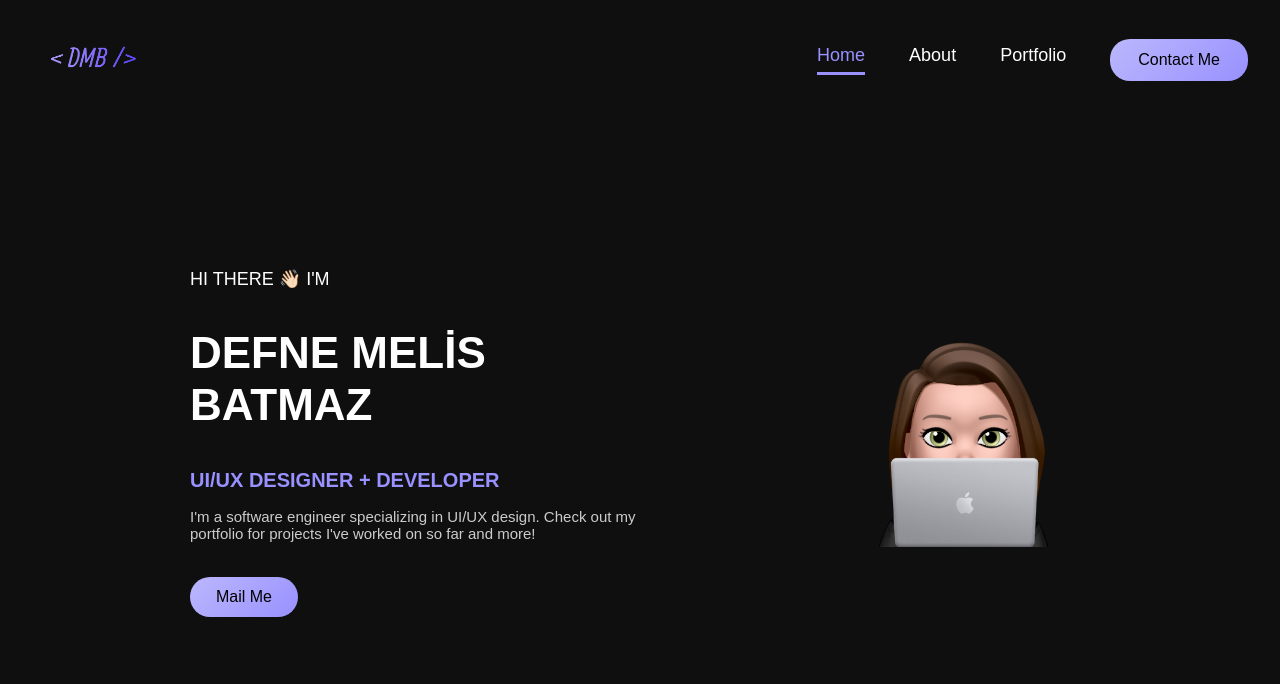
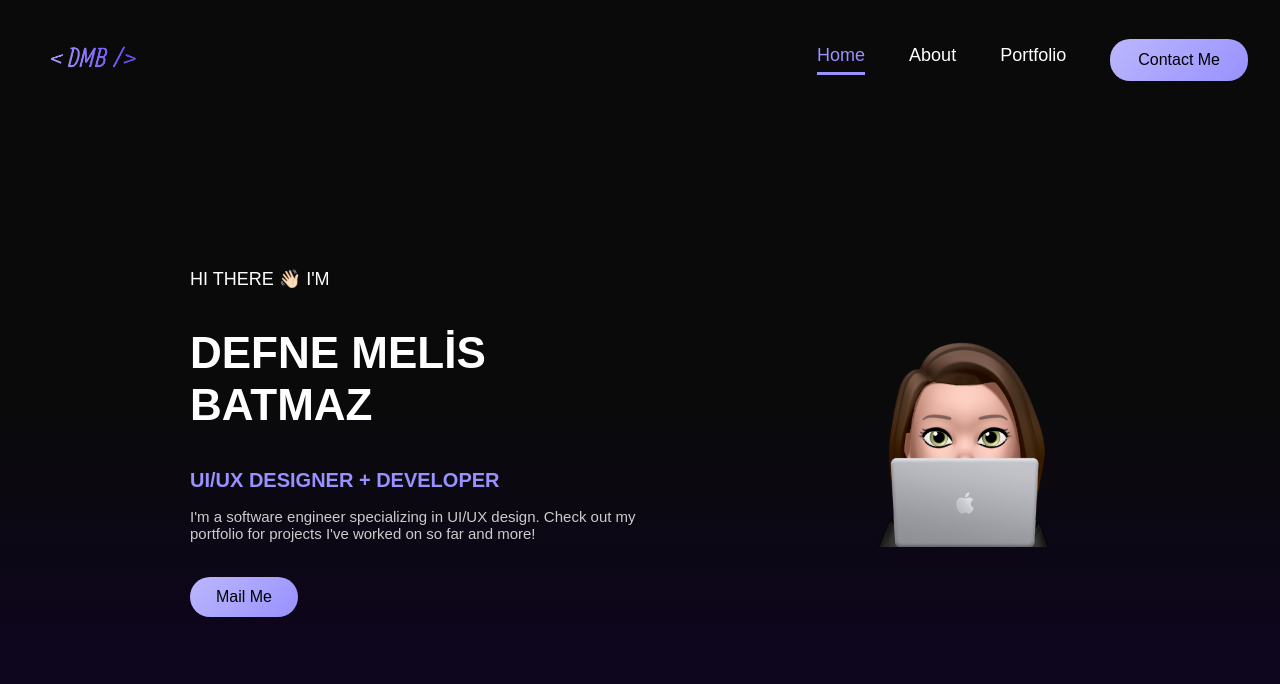
Before and after one commit to dmbatmazz/My_Portfolio_App, a React (Create React App) app: page / in a window 1280 px wide. Shown: the top 684 px of the page. Built offline with nearby package versions, Linux system fonts and the light colour scheme.

Commit message:
bg color

```diff
--- a/src/App.css
+++ b/src/App.css
@@ -1,6 +1,6 @@
 /* --- Renk Değişkenleri (işlev odaklı) --- */
 :root {
-  --bg-main: #1e1e1e;          /* Genel arka plan */
+  --bg-main: #0a0a0a;          /* Genel arka plan */
   --text-main: white;           /* Ana metin rengi */
   --text-muted: #ccc;           /* Açık gri/metin açıklama rengi */
 
@@ -12,15 +12,17 @@
 
   --hero-role: #9891ff;         /* Hero bölümündeki rol rengi */
 }
-
 /* --- Genel Stil --- */
-body {
+html, body {
   margin: 0;
   padding: 0;
+  height: 100%; /* ekran yüksekliğini zorla */
+  min-height: 100vh; /* en az tüm ekran kadar olsun */
   font-family: 'Poppins', sans-serif;
-  background-color: var(--bg-main);
+  background: linear-gradient(to bottom, #0a0a0a, #0a0a0a, #100329);
   color: var(--text-main);
 }
+
 
 /* Blur efekti main-content üzerinde */
 .main-content {
@@ -43,7 +45,6 @@ body {
   display: flex;
   justify-content: space-between;
   align-items: center;
-  background-color: var(--bg-main);
   z-index: 10;
 }
 
@@ -272,13 +273,12 @@ body {
   }
 
   .hero-image {
-    position: fixed !important;
+    position: fixed ;
     bottom: 0;
     left: 0;
     width: 100%;
     display: flex;
     justify-content: center;
-    background-color: var(--bg-main); /* istersen arka plan rengi */
     z-index: 999;
   }
 
--- a/src/pages/About.css
+++ b/src/pages/About.css
@@ -1,10 +1,10 @@
 /* --- Renk Değişkenleri (işlev odaklı) --- */
 :root {
-  --bg-about: #0F0F0F;            /* About section arka plan */
+  --bg-about: #0A0A0A;            /* About section arka plan */
   --text-about-main: #111;        /* About kutu içi ana metin */
   --text-about-muted: #ccc;       /* Açıklama/paragraf metni */
   --title-about: #b9b5ff;         /* About başlık rengi */
-  --box-bg: rgba(255,255,255,0.05); /* Kutunun iç arka planı */
+  --box-bg: #0A0A0A; /* Kutunun iç arka planı */
   --box-shadow-default: rgba(0,0,0,0.45);
   --box-shadow-hover: rgba(0,0,0,0.6);
   --text-box-title: white;        /* About box başlık metni */
@@ -21,7 +21,6 @@
 .about-wrapper {
   min-height: 100vh;
   padding-top: 100px;
-  background-color: var(--bg-about);
   display: flex;
   flex-direction: column;
   align-items: center;
--- a/src/pages/Portfolio.css
+++ b/src/pages/Portfolio.css
@@ -1,6 +1,6 @@
 /* --- Renk Değişkenleri (işlev odaklı) --- */
 :root {
-  --bg-main: #0f0f0f;                     /* Genel arka plan */
+  --bg-main: #0A0A0A;                     /* Genel arka plan */
   --text-main: white;                      /* Ana metin rengi */
   --text-muted: #f0f0f0;                   /* Açıklama/metin rengi */
   --box-bg: rgba(255,255,255,0.05);       /* Portfolio kutu arka plan */
```
